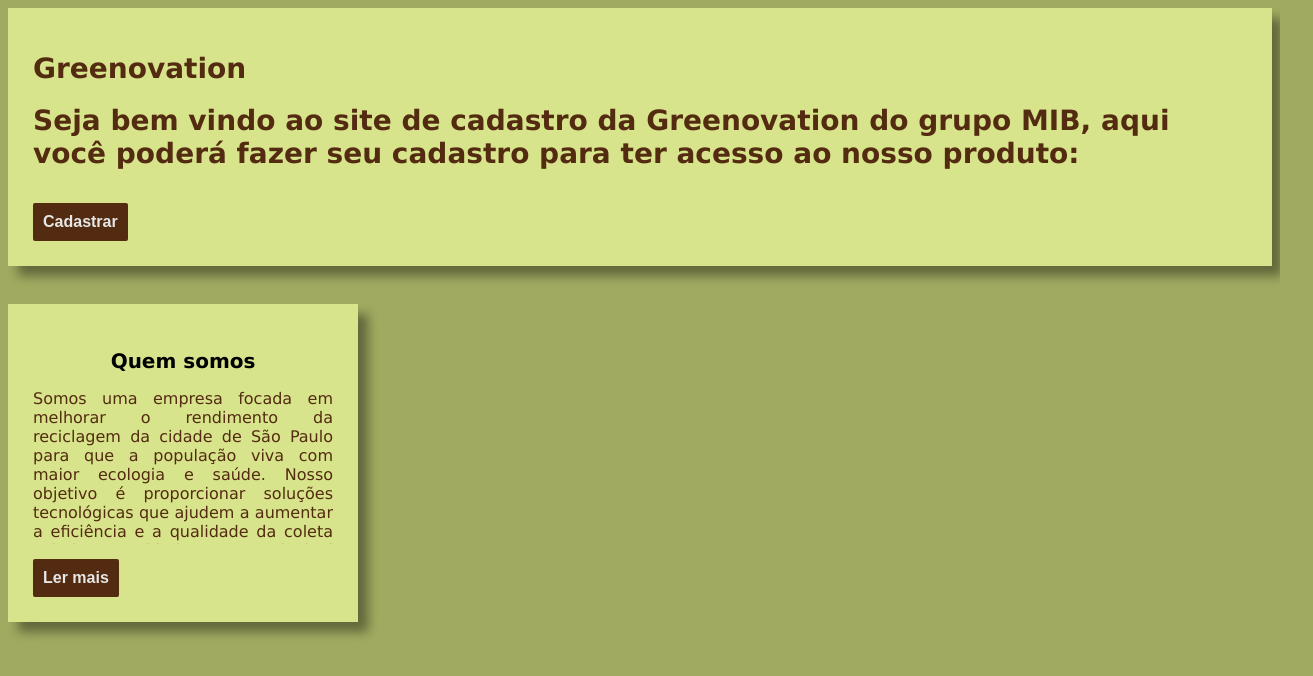
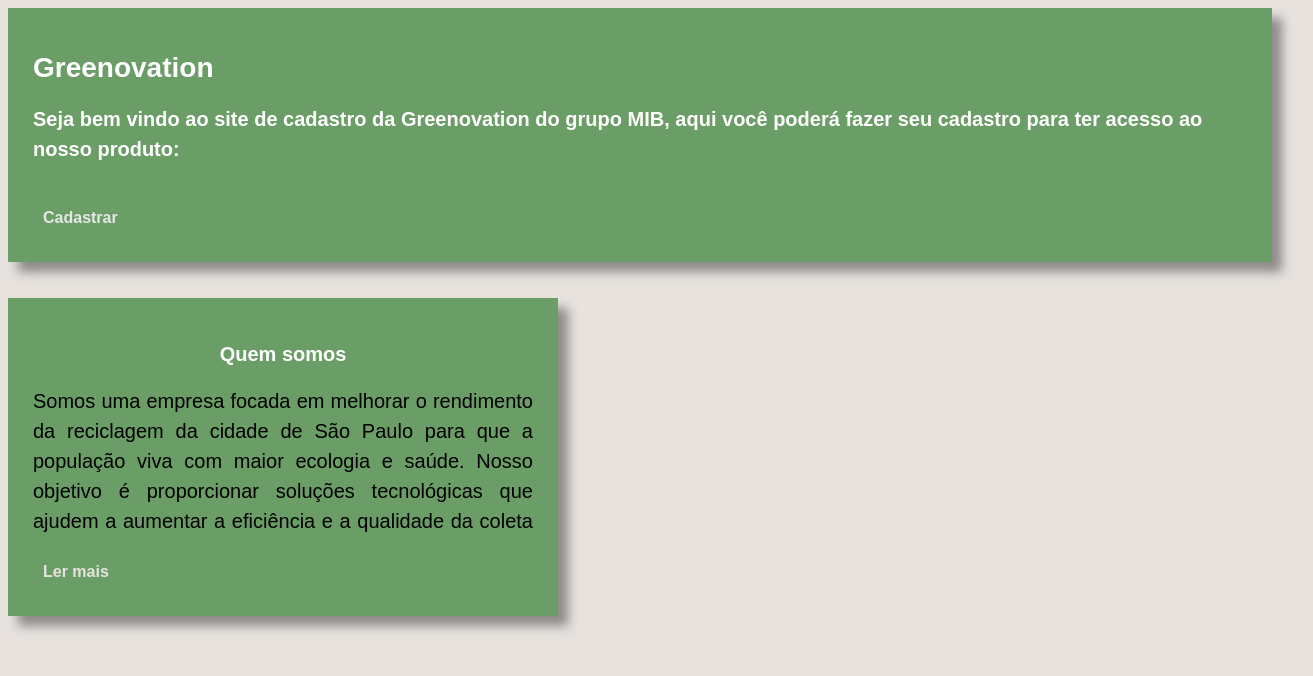
Before and after one commit to MIBFIAP/sprint-1-java, a plain HTML site: page pagina inicial/index.html in a window 1280 px wide. Shown: the whole page, 1313 px wide, since content can reach past the window. Drawn offline with Linux system fonts and the light colour scheme.

Commit message:
projeto finalizado

```diff
--- a/pagina inicial/assets/css/style.css
+++ b/pagina inicial/assets/css/style.css
@@ -1,14 +1,14 @@
 *
 body {
-    background-color: #A0AA60;
-    font-family: 'Lucida Sans', 'Lucida Sans Regular', 'Lucida Grande', 'Lucida Sans Unicode', Geneva, Verdana, sans-serif
+    background-color:#e7e2de;
+    font-family: Arial, Helvetica, sans-serif;
+    color:#ffffff
 }
 .menu{
     font-size: 14px;
     font-weight: bold;
-    color: rgb(83, 43, 16);
     padding: 25px;
-    background-color: #D8E48C;
+    background-color: #6b9e66;
     box-shadow: 10px 10px 10px rgba(0, 0, 0, 0.389);
     width: auto;
 }
@@ -17,38 +17,45 @@
     padding: 10px;
     border-radius: 2px;
     margin-top: 15px;
-    background-color:rgb(83, 43, 16);
+    background-color:#6b9e66;
     font-weight: bold;
     cursor: pointer;
     font-size: 16px;
+    transition: 0.4s;
 }
 #botao1:hover{
-    background-color: transparent;
+    background-color: #457D3E;
+    color: #e7e2de;
     cursor: pointer;
+    transform: scale(1.1);
 }
 a{
     text-decoration: none;
     color: #e7e7e7;
 }
 a:hover{
-    color:rgb(83, 43, 16)
+    background-color: #457D3E;
+    color: #e7e2de;
+    cursor: pointer;
+    transform: scale(1.1);
 }
+
 /** Card **/
 .card {
     flex-direction: column;
     justify-content: center;
-    width: 300px;
+    width: 500px;
     padding: 25px;
-    background-color: #D8E48C;
+    background-color: #6b9e66;
     text-align: justify;
     box-shadow: 10px 10px 10px rgba(0, 0, 0, 0.389);
-    position: relative;
 }
 /** Content **/
 .content {
     height: 215px;
     overflow: hidden;
-    position: relative;
+    position: flex;
+    color: #ffffff
 }
 
 .content::before {
@@ -65,9 +72,12 @@
     font-size: 20px;
     position: relative;
 }
-
+p{
+    font-size: 20px;
+    line-height: 1.5;
+}
 .content p {
-    color:rgb(83, 43, 16);
+    color:black;
 }
 
 /** Botão**/
@@ -76,17 +86,19 @@
     padding: 10px;
     border-radius: 2px;
     margin-top: 15px;
-    background-color:rgb(83, 43, 16);
-    color: #e7e7e7;
+    background-color:#6b9e66;
+    color: #e7e2de;
     font-weight: bold;
     cursor: pointer;
     font-size: 16px;
+    transition: 0.4s;
 }
 
 #read_button:hover {
-    background-color: transparent;
-    color:rgb(83, 43, 16);
+    background-color: #457D3E;
+    color: #e7e2de;
     cursor: pointer;
+    transform: scale(1.1);
 }
 
 /** Active **/
--- a/pagina inicial/cadastro/style.css
+++ b/pagina inicial/cadastro/style.css
@@ -1,15 +1,14 @@
 body {
-    font-family: 'Lucida Sans', 'Lucida Sans Regular', 'Lucida Grande', 'Lucida Sans Unicode', Geneva, Verdana, sans-serif;
-    margin: 0;
+  font-family: Arial, Helvetica, sans-serif;
   padding: 20px;
-    background-color: #A0AA60;
   font-weight: bold;
-    color: rgb(83, 43, 16);
+  background-color: #e7e2de;
 }
 
 h1 {
   text-align: center;
 }
+
 
 form {
   width: 25%;
@@ -19,8 +18,9 @@
   box-sizing: border-box;
   padding: 20px;
   font-size: 18px;
-    background-color: #D8E48C;
+  background-color: #6b9e66;
   box-shadow: 10px 10px 10px rgba(0, 0, 0, 0.389);
+  border-radius: 20px;
 }
 
 label {
@@ -34,8 +34,7 @@
 
 button {
   padding: 20px;
-    background-color: rgb(83, 43, 16);
-    color: white;
+  background-color: #6b9e66;
   border: none;
   cursor: pointer;
   font-size: 27px;
@@ -44,5 +43,6 @@
 
 button:hover {
   background-color: transparent;
-    color: rgb(83, 43, 16);
+  transition-timing-function: 0.2 all-in-ease;
+  color: #e7e2de;
 }
--- a/pagina inicial/index.html
+++ b/pagina inicial/index.html
@@ -10,7 +10,7 @@
 <body>
 <div class="menu">
     <h1>Greenovation</h1>
-    <h1>Seja bem vindo ao site de cadastro da Greenovation do grupo MIB, aqui você poderá fazer seu cadastro para ter acesso ao nosso produto:</h1>
+    <p>Seja bem vindo ao site de cadastro da Greenovation do grupo MIB, aqui você poderá fazer seu cadastro para ter acesso ao nosso produto:</p>
 
     <div class="cadastro">
         <button id="botao1"><a href= "cadastro/index.html">Cadastrar</a></button>
```
Lines whose indentation alone changed are shown as unchanged.
